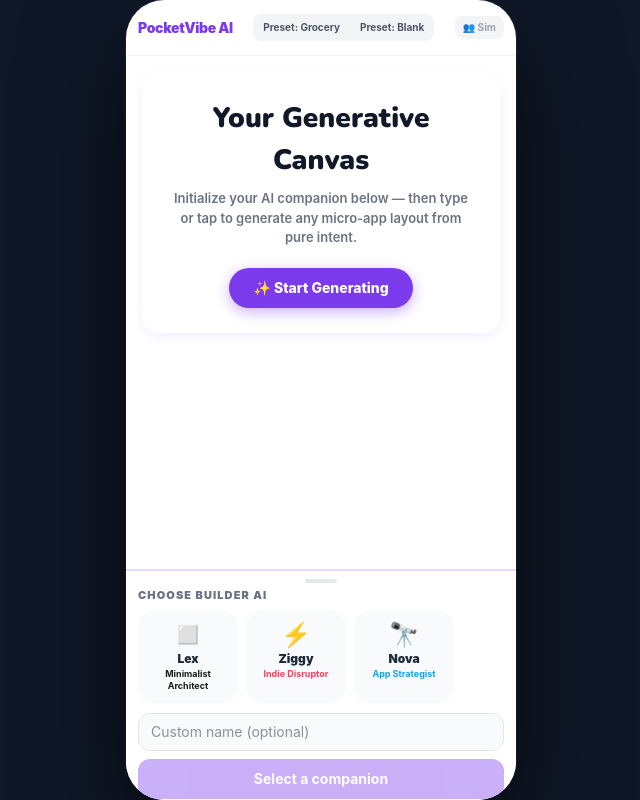
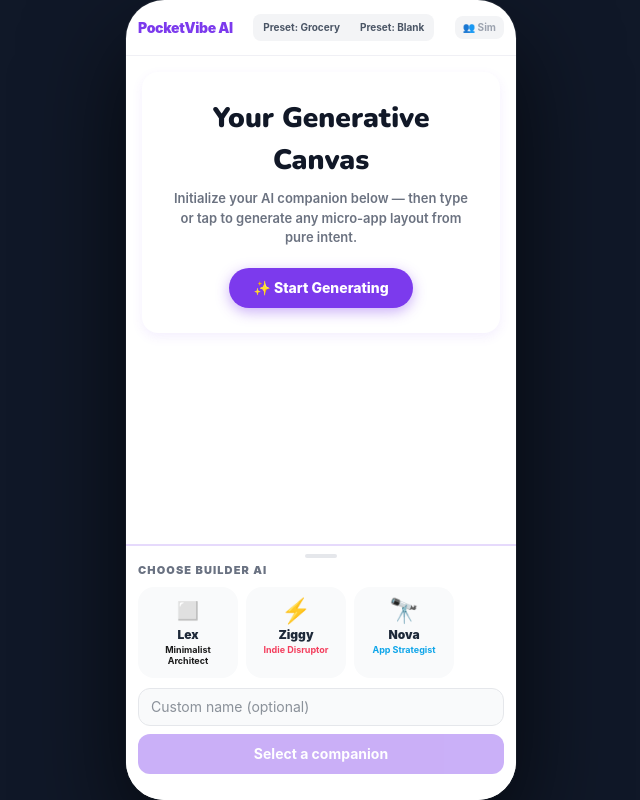
Before and after one commit to RushilMorgan/PocketVibe, a React (Vite) app: page / in a window 1280 px wide. Shown: the whole page, without its empty margins (319-959 px from the left). Built offline with nearby package versions, Linux system fonts and the light colour scheme.

Commit message:
fix: dvh height anchors, scroll box tokens, message clip padding

```diff
--- a/src/components/thumbzone/CompanionSheet.tsx
+++ b/src/components/thumbzone/CompanionSheet.tsx
@@ -59,7 +59,7 @@ function CompanionChat({ companion, appConfig, onPrompt, onSliderChange, onFocus
   }
 
   return (
-    <div className="flex flex-col h-full overflow-hidden">
+    <div className="relative h-full flex flex-col justify-between overflow-hidden">
       <div className="flex items-center gap-2 px-3 py-1.5 shrink-0" style={{ borderBottom: '1px solid #f0f0f5' }}>
         <span className="text-lg leading-none">{arc.emoji}</span>
         <div>
@@ -68,15 +68,18 @@ function CompanionChat({ companion, appConfig, onPrompt, onSliderChange, onFocus
         </div>
       </div>
 
-      <div className="flex-1 overflow-y-auto px-3 py-2 flex flex-col gap-1.5 min-h-0">
+      <div
+        className="flex-1 w-full overflow-y-auto px-4 py-2 flex flex-col gap-2 scrollbar-none"
+        style={{ scrollbarWidth: 'none' }}
+      >
         {companion.messages.map((msg: any) => (
-          <div key={msg.id} className={`flex ${msg.role === 'user' ? 'justify-end' : 'justify-start'}`}>
+          <div key={msg.id} className={`flex mb-1 ${msg.role === 'user' ? 'justify-end' : 'justify-start'}`}>
             <span className="text-[11px] leading-snug px-2.5 py-1.5 rounded-2xl max-w-[80%]" style={{ backgroundColor: msg.role === 'user' ? arc.accentColor : '#f3f4f6', color: msg.role === 'user' ? '#fff' : '#374151', borderRadius: msg.role === 'user' ? '14px 14px 4px 14px' : '14px 14px 14px 4px' }}>
               {msg.text}
             </span>
           </div>
         ))}
-        <div ref={messagesEndRef} />
+        <div ref={messagesEndRef} className="h-2 shrink-0" />
       </div>
 
       <div className="px-3 pb-3 pt-1.5 flex flex-col gap-1.5 shrink-0" style={{ borderTop: '1px solid #f0f0f5' }}>
@@ -120,15 +123,16 @@ function CompanionChat({ companion, appConfig, onPrompt, onSliderChange, onFocus
 export default function CompanionSheet({ companion, appConfig, onSelectArchetype, onSetCustomName, onConfirm, onPrompt, onSliderChange }: any) {
   const [expanded, setExpanded] = useState(false);
   const accentColor = companion.archetype?.accentColor ?? '#7c3aed';
-  const flexValue = expanded && companion.phase === 'chat' ? '50' : '30';
+  const isChat = companion.phase === 'chat';
+  const sheetHeight = expanded && isChat ? '58dvh' : '32dvh';
   return (
     <div
-      className="flex flex-col overflow-hidden bg-white"
+      className="shrink-0 flex flex-col overflow-hidden bg-white"
       style={{
-        flex: flexValue,
+        height: sheetHeight,
         borderTop: `2px solid ${accentColor}30`,
         boxShadow: '0 -4px 20px rgba(0,0,0,0.06)',
-        transition: 'flex 0.3s cubic-bezier(0.4, 0, 0.2, 1)',
+        transition: 'height 350ms ease-in-out',
       }}
     >
       <div className="flex justify-center pt-2 pb-0 shrink-0"><div className="w-8 h-1 rounded-full bg-gray-200" /></div>
```
